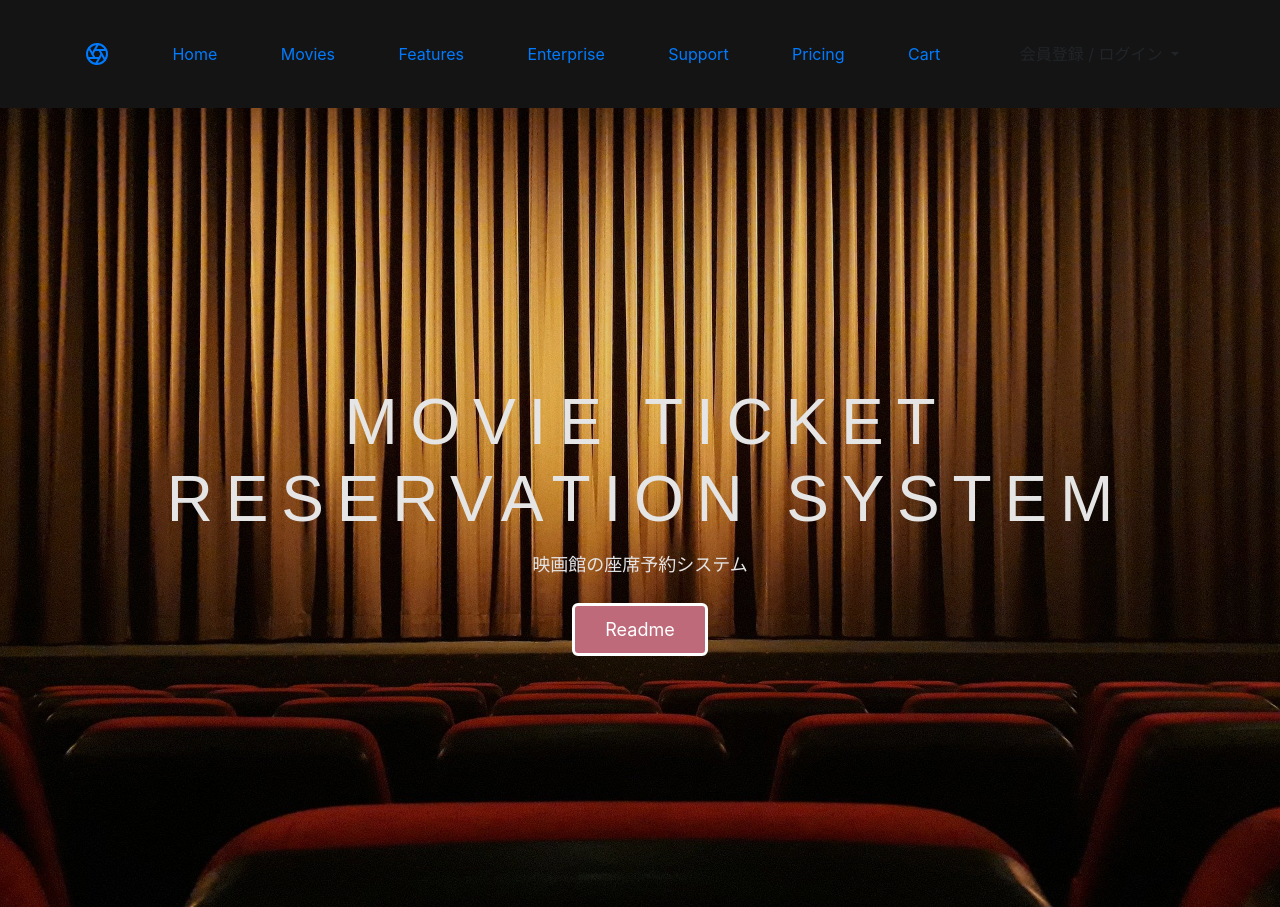
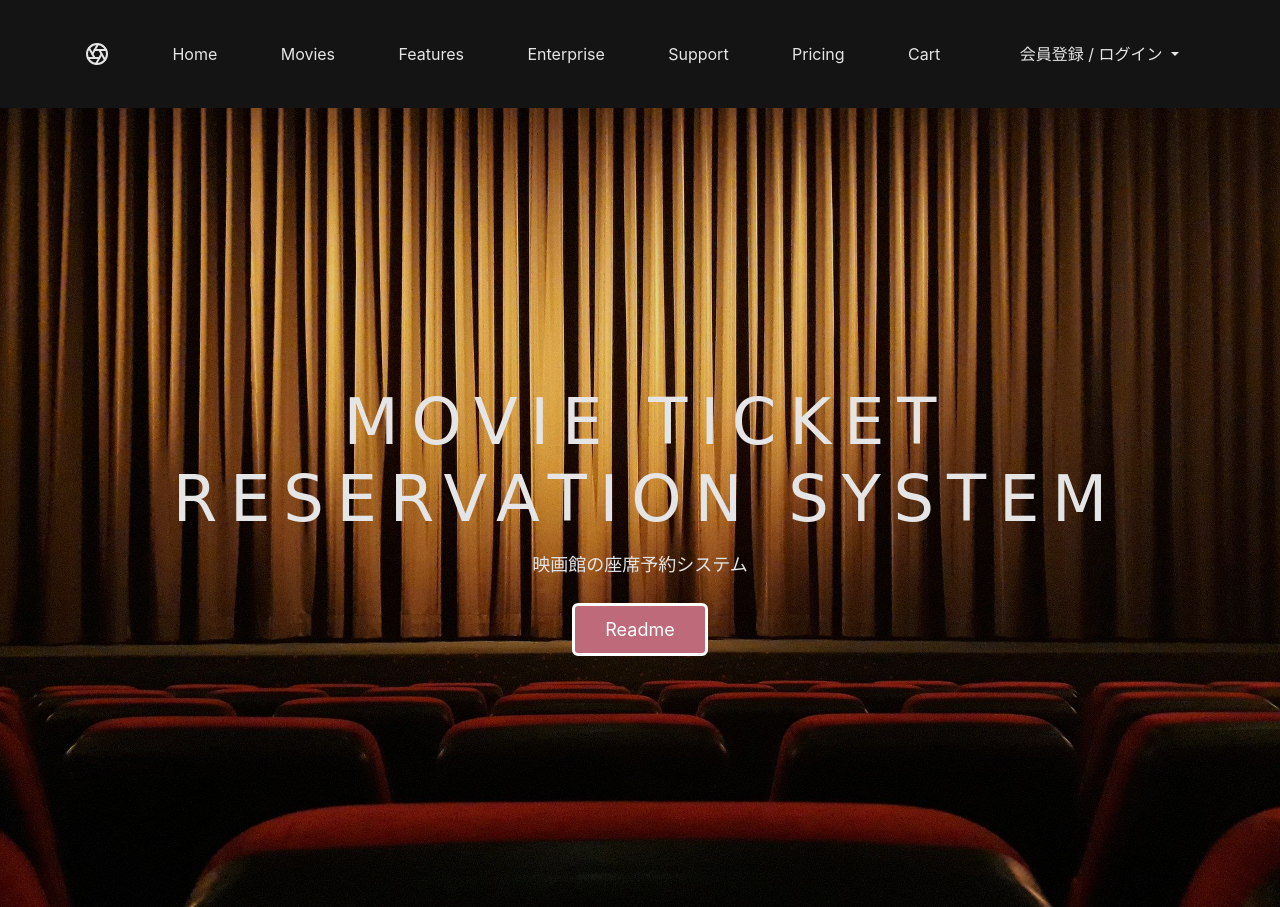
Before and after one commit to yakitori777/movie_portforio, a Django app: page / in a window 1280 px wide. Shown: the top 907 px of the page. Run offline with Django 3.2, Linux system fonts and the light colour scheme; data comes from the database, SQL or seed files in the repository; some libraries are stand-ins or nearby versions.

Commit message:
レイアウトを変更

```diff
--- a/static/css/index.css
+++ b/static/css/index.css
@@ -122,7 +122,7 @@ ul {
 .conA h1 {
   margin-top: 0;
   margin-bottom: 10px;
-  font-family: 'Montserrat', sans-serif;
+  font-family: 'Nerko One', cursive;
   font-size: 5vw;
   letter-spacing: 0.2em;
   margin-left: 0.2em;
--- a/static/css/style.css
+++ b/static/css/style.css
@@ -7,6 +7,14 @@
 }
 
 .nav-content .navbar-nav .nav-link {
+  color: #e5e5e5 !important;
+}
+
+.site-header a {
+  color: #e5e5e5 !important;
+}
+
+.site-header .navbar-nav .nav-link {
   color: #e5e5e5 !important;
 }
 
@@ -145,4 +153,8 @@ footer {
   color: #e5e5e5 !important;
   border-color: #e5e5e5 !important;
 }
+
+.dropdown-menu {
+  background-color: rgba(255, 255, 255, 0) !important;
+}
 /*# sourceMappingURL=style.css.map */
--- a/static/css/style.scss
+++ b/static/css/style.scss
@@ -9,6 +9,19 @@ $font-color: #e5e5e5;
 
 .nav-content{
     background: $sub-color1 !important;
+
+    & .navbar-nav{
+        & .nav-link{
+            color: $font-color !important;
+        }
+    }
+}
+
+.site-header{
+
+    & a{
+        color: $font-color !important;
+    }
 
     & .navbar-nav{
         & .nav-link{
@@ -144,3 +157,7 @@ footer {
     color: $font-color !important;
     border-color:$font-color !important;
 }
+
+.dropdown-menu{
+    background-color: rgba(255, 255, 255, 0.0) !important;
+}
```
Also changed, not shown: 2 other files.
